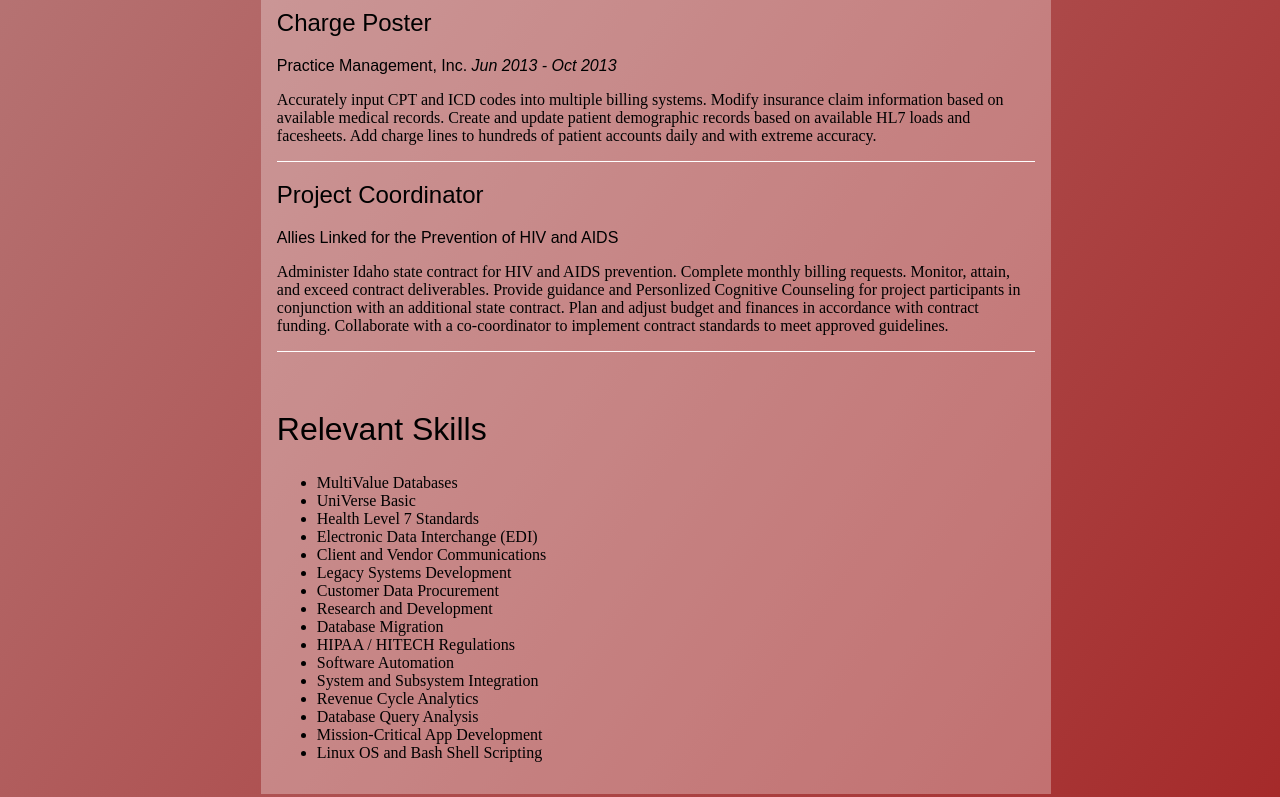
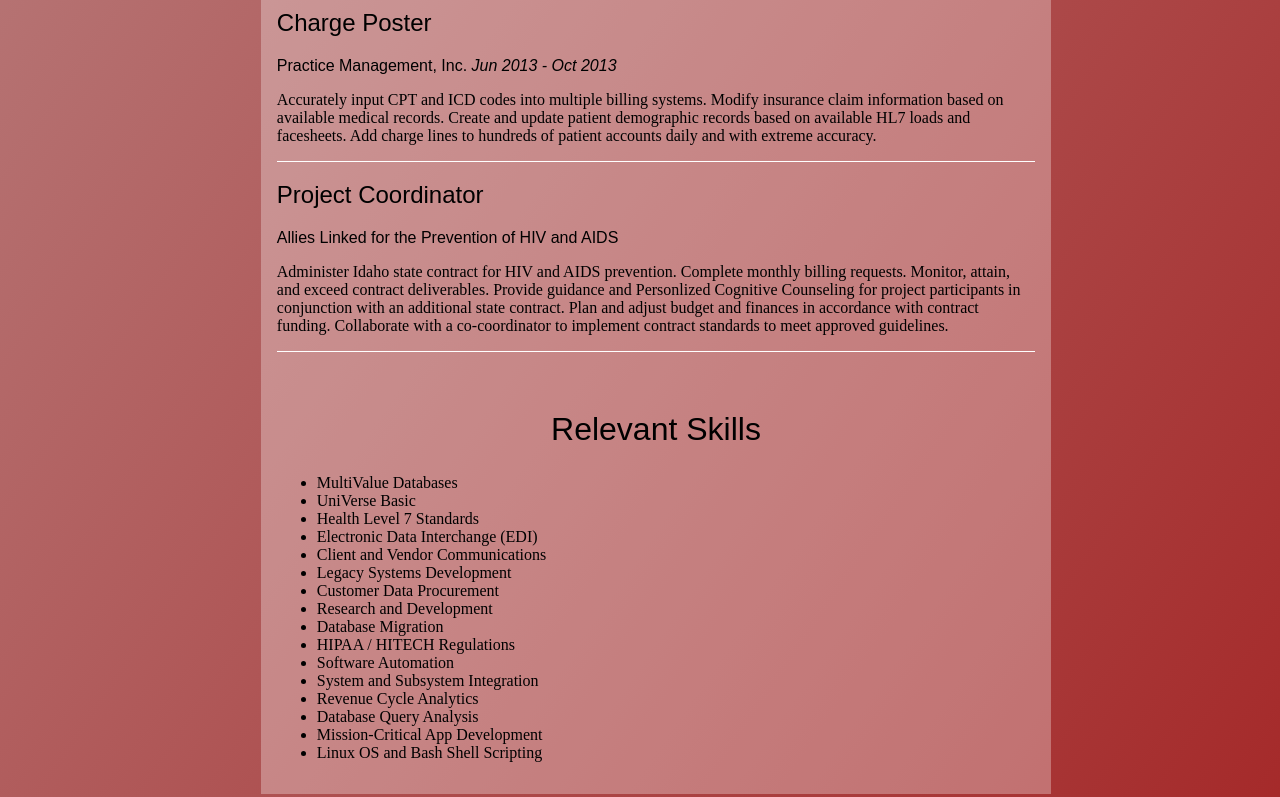
Before and after one commit to christensenjoshua/resume, a plain HTML site: page index.html in a window 1280 px wide. Shown: the part 1063-1860 px from the top of the page. Drawn offline with Linux system fonts and the light colour scheme.

Commit message:
first version complete

```diff
--- a/assets/style.css
+++ b/assets/style.css
@@ -34,6 +34,12 @@ body{
     width:60%;
     background-color:rgba(255,255,255,0.3);
 }
+.resume-skills-title{
+    margin-left:20%;
+    margin-right:20%;
+    width:60%;
+    text-align:center;
+}
 .titles{
     font-family:sans-serif;
     font-size:2rem;
@@ -55,3 +61,12 @@ body{
 .content-item{
     border-bottom:1px solid white;
 }
+a{
+    color:brown;
+}
+a:active{
+    color:black;
+}
+a:hover{
+    color:rosybrown;
+}
```
